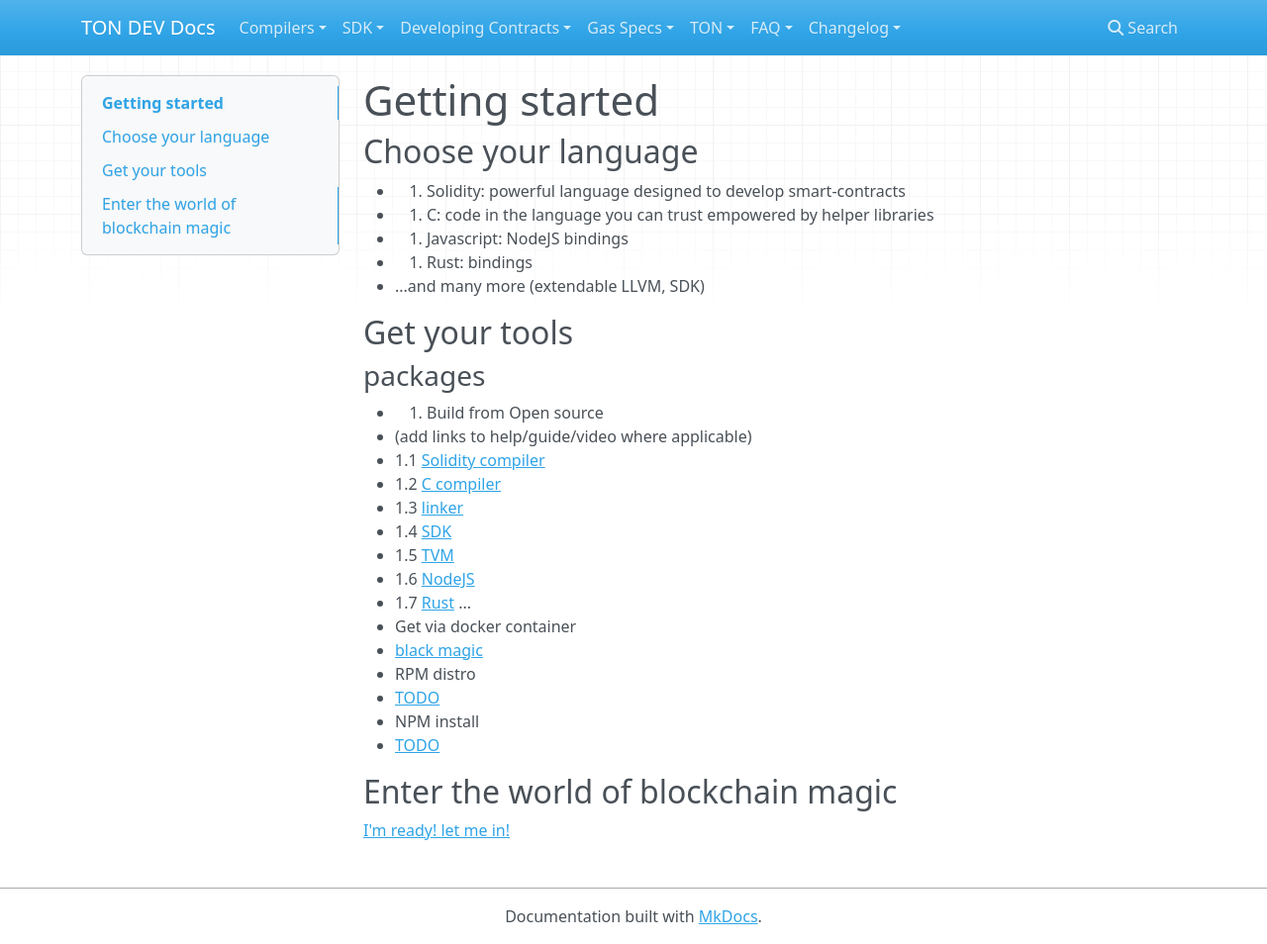
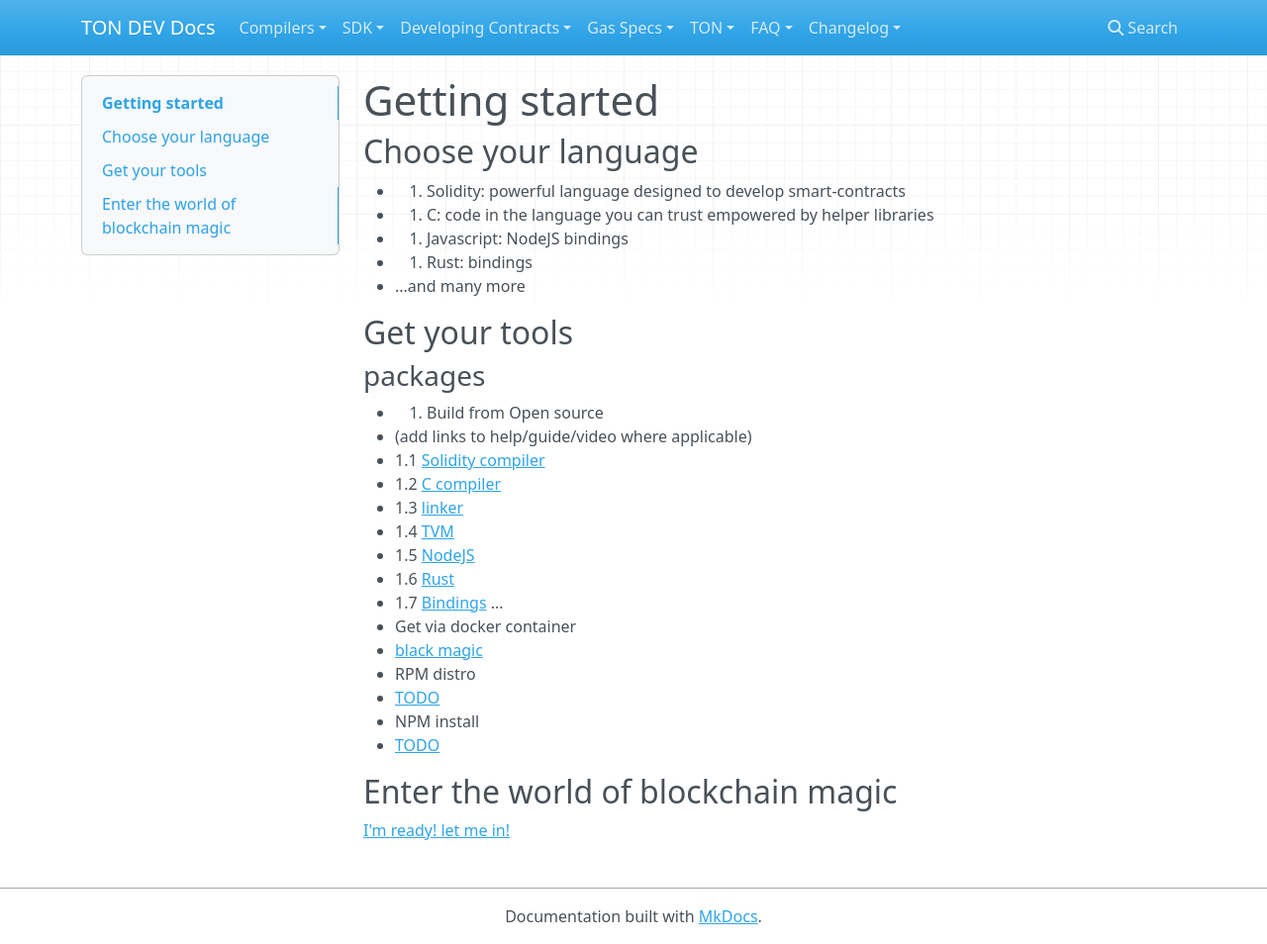
Before and after one commit to vird/public_documentation, an MkDocs documentation site: the page built from docs/Smart Contract Lore/Getting started.md, in a window 1280 px wide and 954 px high. Shown: the whole window at 99% size. Built offline with MkDocs 1.6.1, drawn with Linux system fonts in a browser that asks for light colours; nearby versions of some CDN libraries.

Commit message:
glossary fix

```diff
--- a/docs/Smart Contract Lore/Getting started.md
+++ b/docs/Smart Contract Lore/Getting started.md
@@ -5,7 +5,7 @@
 - 2. C: code in the language you can trust empowered by helper libraries
 - 3. Javascript: NodeJS bindings
 - 4. Rust: bindings
-- ...and many more (extendable LLVM, SDK)
+- ...and many more
 
 ## Get your tools
 
@@ -15,10 +15,10 @@
 - 1.1 [Solidity compiler](https://github.com/tonlabs/TON-Solidity-Compiler)
 - 1.2 [C compiler](https://github.com/tonlabs/TON-Compiler)
 - 1.3 [linker](https://github.com/tonlabs/TVM-linker)
-- 1.4 [SDK](https://github.com/tonlabs/TON-SDK)
-- 1.5 [TVM](https://github.com/tonlabs/ton-labs-vm)
-- 1.6 [NodeJS](https://github.com/tonlabs/ton-client-js)
-- 1.7 [Rust](https://github.com/tonlabs/ton-client-rs)
+- 1.4 [TVM](https://github.com/tonlabs/ton-labs-vm)
+- 1.5 [NodeJS](https://github.com/tonlabs/ton-client-js)
+- 1.6 [Rust](https://github.com/tonlabs/ton-client-rs)
+- 1.7 [Bindings](https://github.com/tonlabs/TON-SDK)
 ...
 2. Get via docker container
 - [black magic](SDK/Installation)
```
Also changed, not shown: docs/Smart Contract Lore/Advanced.md (+0 -1 lines), docs/Smart Contract Lore/Workflow.md (+1 -1 lines).
